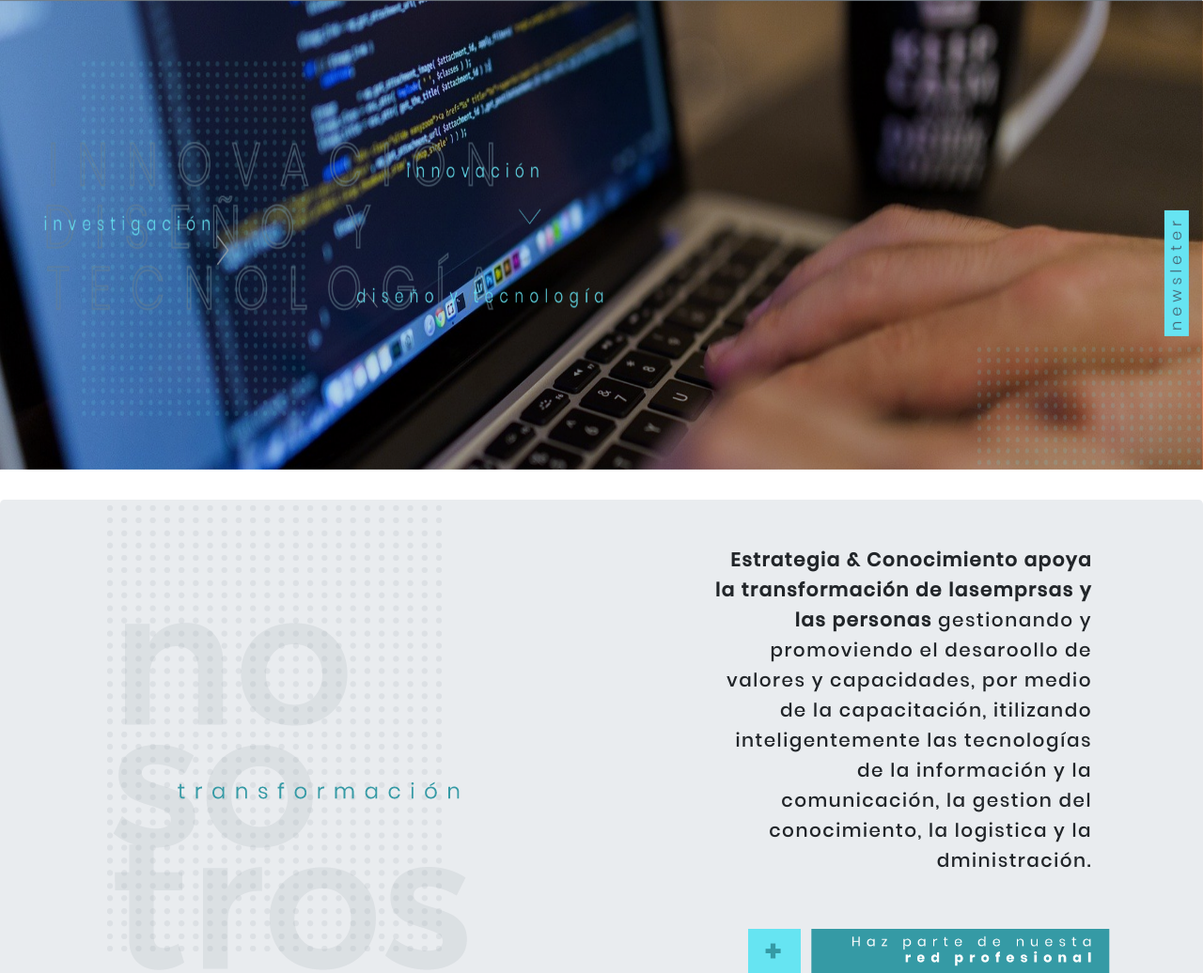
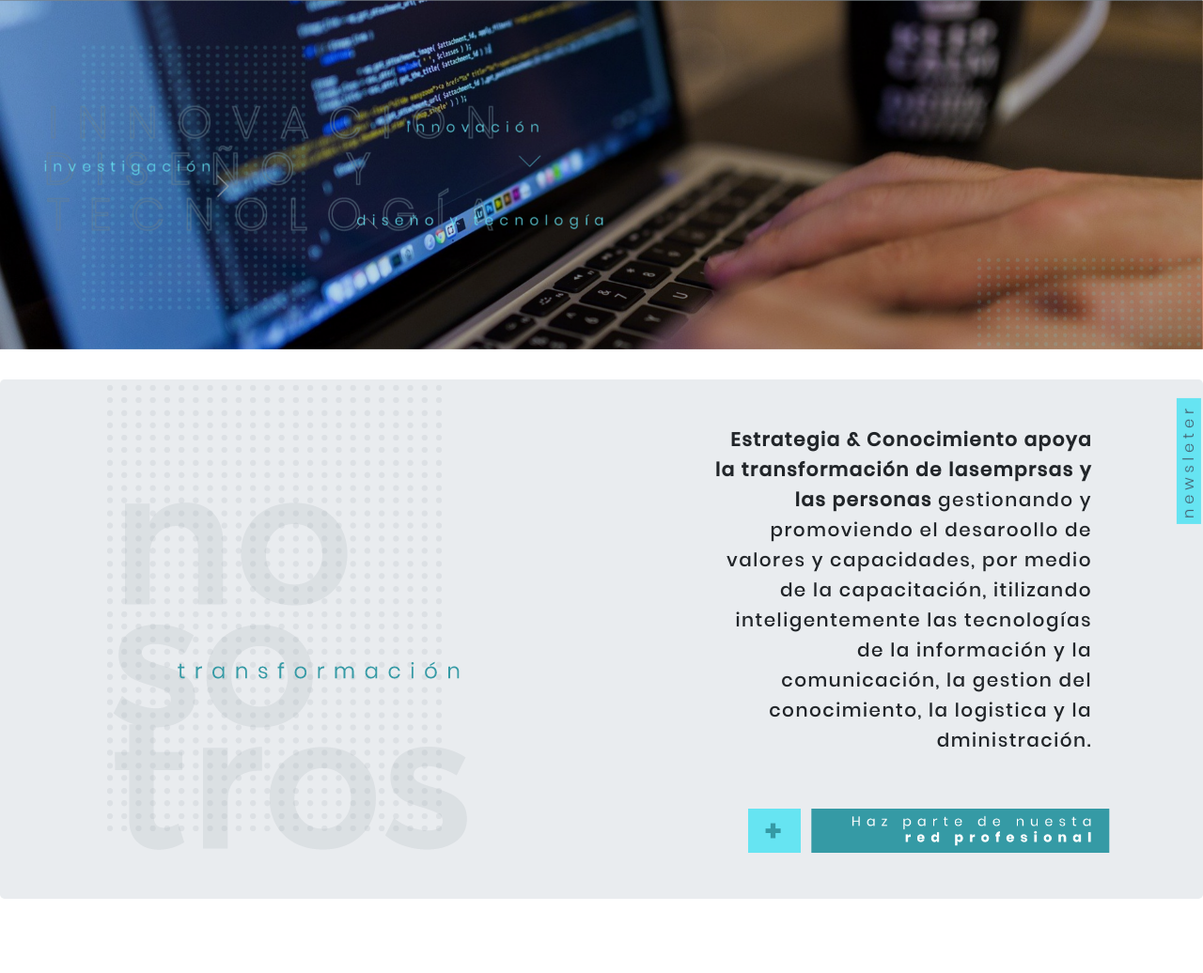
Before and after one commit to JJGuaca/EstratcoProyecto, a PHP site: page / in a window 1280 px wide. Shown: the part 96-1132 px from the top of the page at 94% size. Run offline with PHP 8.4, Linux system fonts and the light colour scheme; some web fonts are replaced.

Commit message:
Ajustes generales de Boostrap
arreglos para visualización móvil en diversos dispositivos

```diff
--- a/css/propios.css
+++ b/css/propios.css
@@ -28,7 +28,7 @@
     font-family: 'Poppins-Medium';
 }
 .imgSlider{
-	height: 500px;
+	height: auto;
 	width: 100%;
 }
 .nosotros{
@@ -57,8 +57,8 @@ a>button{
 	border: none;
     display: block;
     position: fixed;
-    bottom: 50%;
-    right: -3%;
+    bottom: 25%;
+    right: -52px;
     z-index: 1;
     transform: rotate(-90deg);
 }
--- a/index.html
+++ b/index.html
@@ -260,7 +260,7 @@
 							</div>
 						</div>
 					</div>
-					<div class="carousel-caption d-none d-md-block">
+					<div class="carousel-caption d-none d-lg-block">
 						<a class="carousel-control-prev" href="#carsec4" role="button" data-slide="prev">
 							<span class="carousel-control-prev-icon" aria-hidden="true">
 								<img src="img/slider1/boton-slide.png" alt="IZQ">
@@ -279,8 +279,7 @@
 		</section>
 
 		<!--SECCION 5-->
-		<div class="container p-3 m-3"></div>
-		<section id="secc5" class="pt-5 mt-5">
+		<section id="secc5" class="imgSlider" >
 			<div class="album py-5 bg-light">
 				<div class="container">
 					<div class="row">
@@ -317,7 +316,6 @@
 				</div>
 			</div>
 		</section>
-
 	</main>
 
 	<footer class="text-muted">
```
Lines whose indentation alone changed are shown as unchanged.
